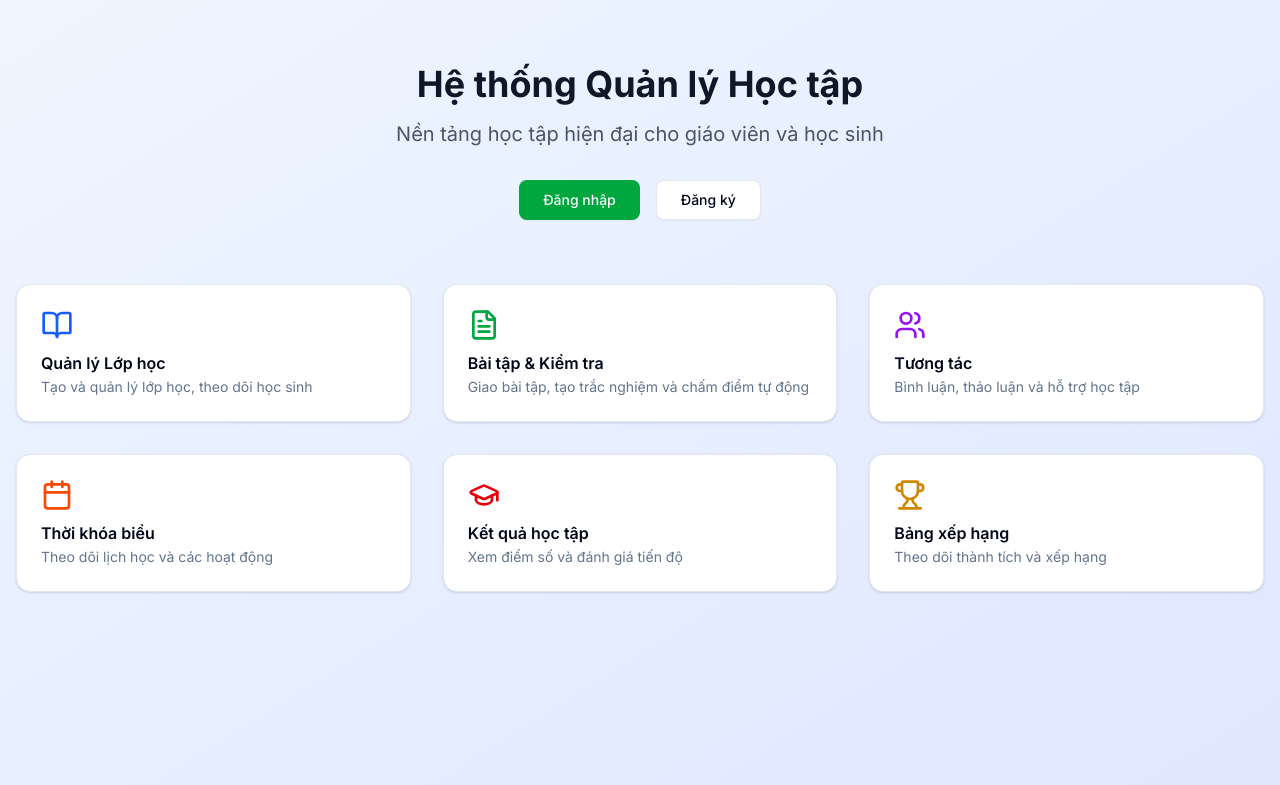
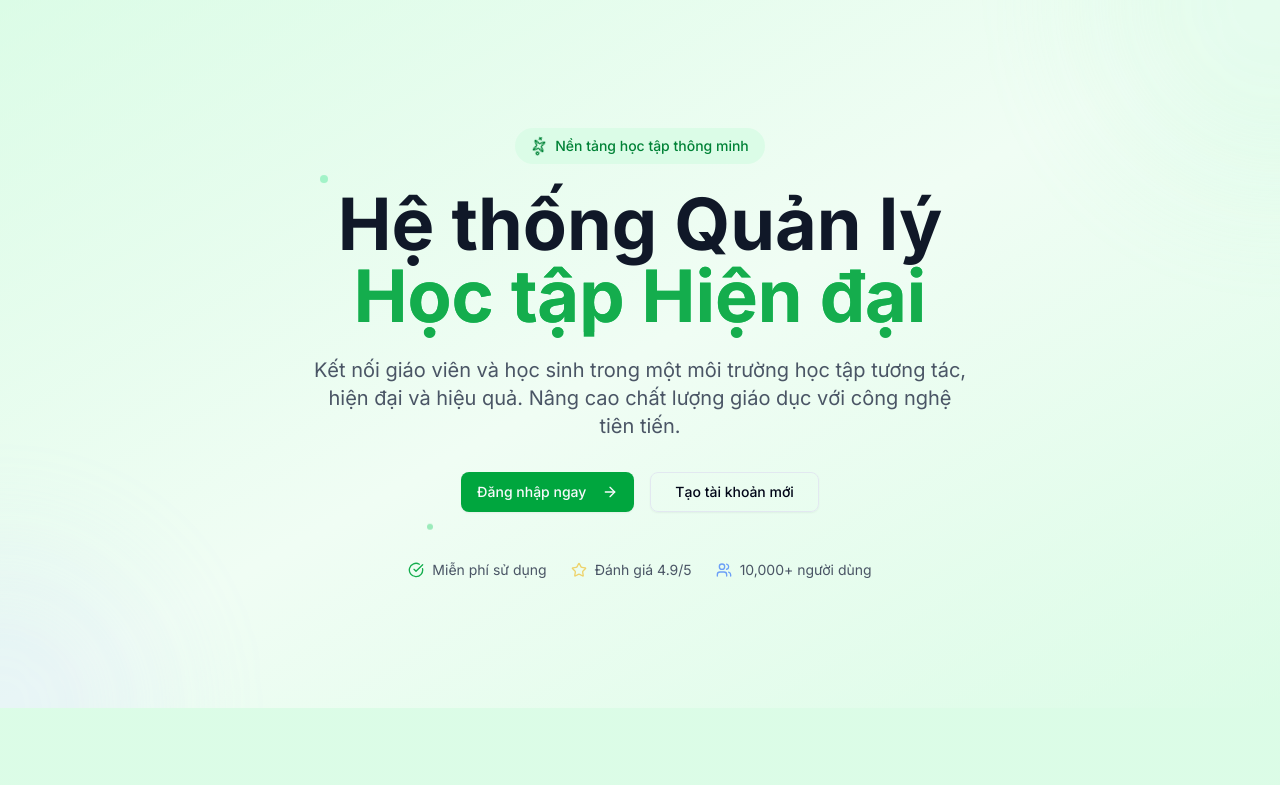
Before and after one commit to TranQuyPhat/nextjs-edu, a Next.js app: page / in a window 1280 px wide. Shown: the top 785 px of the page. Built offline with nearby package versions, Linux system fonts and the light colour scheme; what @reactour/tour would draw is missing.

Commit message:
feat: update ui home page (#14)

```diff
--- a/src/app/page.tsx
+++ b/src/app/page.tsx
@@ -1,11 +1,8 @@
-import Link from "next/link";
-import { Button } from "@/components/ui/button";
-import {
-  Card,
-  CardDescription,
-  CardHeader,
-  CardTitle,
-} from "@/components/ui/card";
+"use client"
+
+import Link from "next/link"
+import { Button } from "@/components/ui/button"
+import { Card, CardDescription, CardHeader, CardTitle } from "@/components/ui/card"
 import {
   BookOpen,
   Users,
@@ -13,94 +10,195 @@ import {
   Calendar,
   FileText,
   Trophy,
-} from "lucide-react";
+  ArrowRight,
+  CheckCircle,
+  Star,
+  Sparkles,
+} from "lucide-react"
+import { useEffect, useState } from "react"
 
 export default function HomePage() {
+  const [isVisible, setIsVisible] = useState(false)
+
+  useEffect(() => {
+    setIsVisible(true)
+  }, [])
+
+  const features = [
+    {
+      icon: BookOpen,
+      title: "Quản lý Lớp học",
+      description: "Tạo và quản lý lớp học một cách dễ dàng, theo dõi tiến độ học tập của từng học sinh",
+      color: "blue-600",
+      delay: "delay-300",
+    },
+    {
+      icon: FileText,
+      title: "Bài tập & Kiểm tra",
+      description: "Tạo bài tập, trắc nghiệm trực tuyến và chấm điểm tự động, tiết kiệm thời gian",
+      color: "green-600",
+      delay: "delay-300",
+    },
+    {
+      icon: Users,
+      title: "Tương tác & Thảo luận",
+      description: "Tạo không gian thảo luận, bình luận và hỗ trợ học tập giữa giáo viên và học sinh",
+      color: "purple-600",
+      delay: "delay-300",
+    },
+    {
+      icon: Calendar,
+      title: "Thời khóa biểu",
+      description: "Quản lý lịch học, lịch thi và các hoạt động giáo dục một cách khoa học",
+      color: "orange-600",
+      delay: "delay-300",
+    },
+    {
+      icon: GraduationCap,
+      title: "Kết quả học tập",
+      description: "Theo dõi điểm số, đánh giá tiến độ và phân tích kết quả học tập chi tiết",
+      color: "red-600",
+      delay: "delay-300",
+    },
+    {
+      icon: Trophy,
+      title: "Bảng xếp hạng",
+      description: "Tạo động lực học tập thông qua hệ thống xếp hạng và thành tích",
+      color: "yellow-600",
+      delay: "delay-300",
+    },
+  ]
+
   return (
-    <div className="min-h-screen bg-gradient-to-br from-blue-50 to-indigo-100">
-      <div className="container mx-auto px-4 py-16">
-        <div className="text-center mb-16">
-          <h1 className="text-4xl font-bold text-gray-900 mb-4">
-            Hệ thống Quản lý Học tập
+    <div className="min-h-screen bg-gradient-to-br from-green-100 to-green-100">
+      <div className="relative overflow-hidden">
+        <div className="absolute inset-0 bg-gradient-to-br from-green-100/50 via-green-50 to-green-100/50" />
+        <div className="absolute top-0 right-0 w-96 h-96 bg-green-200/20 rounded-full blur-3xl -translate-y-1/2 translate-x-1/2 animate-pulse" />
+        <div className="absolute bottom-0 left-0 w-80 h-80 bg-indigo-200/20 rounded-full blur-3xl translate-y-1/2 -translate-x-1/2 animate-pulse" />
+
+        <div className="absolute inset-0 overflow-hidden pointer-events-none">
+          <div
+            className="absolute top-1/4 left-1/4 w-2 h-2 bg-green-400/30 rounded-full animate-bounce"
+            style={{ animationDelay: "0s", animationDuration: "3s" }}
+          />
+          <div
+            className="absolute top-1/3 right-1/3 w-1 h-1 bg-green-400/40 rounded-full animate-bounce"
+            style={{ animationDelay: "1s", animationDuration: "4s" }}
+          />
+          <div
+            className="absolute bottom-1/4 left-1/3 w-1.5 h-1.5 bg-green-500/35 rounded-full animate-bounce"
+            style={{ animationDelay: "2s", animationDuration: "5s" }}
+          />
+        </div>
+
+        <div className="relative container mx-auto px-4 py-20 lg:py-32">
+          <div className="text-center max-w-4xl mx-auto">
+            <div
+              className={`inline-flex items-center gap-2 bg-green-100 text-green-700 px-4 py-2 rounded-full text-sm font-medium mb-6 transition-all duration-1000 ${isVisible ? "opacity-100 translate-y-0" : "opacity-0 translate-y-4"}`}
+            >
+              <Sparkles className="h-4 w-4 animate-spin" style={{ animationDuration: "3s" }} />
+              Nền tảng học tập thông minh
+            </div>
+
+            <h1
+              className={`text-3xl md:text-6xl lg:text-7xl font-bold text-gray-900 mb-6 text-balance transition-all duration-1000 delay-200 ${isVisible ? "opacity-100 translate-y-0" : "opacity-0 translate-y-8"}`}
+            >
+              Hệ thống Quản lý
+              <span className="text-green-600 block bg-gradient-to-r from-green-600 to-green-500 bg-clip-text animate-pulse">
+                Học tập Hiện đại
+              </span>
             </h1>
-          <p className="text-xl text-gray-600 mb-8">
-            Nền tảng học tập hiện đại cho giáo viên và học sinh
+
+            <p
+              className={`text-lg md:text-xl text-gray-600 mb-8 max-w-2xl mx-auto text-pretty transition-all duration-1000 delay-400 ${isVisible ? "opacity-100 translate-y-0" : "opacity-0 translate-y-6"}`}
+            >
+              Kết nối giáo viên và học sinh trong một môi trường học tập tương tác, hiện đại và hiệu quả. Nâng cao chất
+              lượng giáo dục với công nghệ tiên tiến.
             </p>
-          <div className="flex gap-4 justify-center">
+
+            <div
+              className={`flex flex-col sm:flex-row gap-4 justify-center items-center mb-12 transition-all duration-1000 delay-600 ${isVisible ? "opacity-100 translate-y-0" : "opacity-0 translate-y-4"}`}
+            >
               <Link href="/auth/login">
                 <Button
-                className="w-full bg-green-600 hover:bg-green-600 cursor-pointer"
                   size="lg"
+                  className="w-full sm:w-auto group hover:scale-105 transition-all duration-300 hover:shadow-lg bg-green-600 hover:bg-green-700"
                 >
-                Đăng nhập
+                  Đăng nhập ngay
+                  <ArrowRight className="ml-2 h-4 w-4 group-hover:translate-x-2 transition-transform duration-300" />
                 </Button>
               </Link>
               <Link href="/auth/register">
-              <Button variant="outline" size="lg">
-                Đăng ký
+                <Button
+                  variant="outline"
+                  size="lg"
+                  className="w-full sm:w-auto bg-transparent hover:scale-105 transition-all duration-300 hover:shadow-lg hover:bg-blue-50"
+                >
+                  Tạo tài khoản mới
                 </Button>
               </Link>
             </div>
+
+            <div
+              className={`flex flex-wrap justify-center items-center gap-6 text-sm text-gray-600 transition-all duration-1000 delay-800 ${isVisible ? "opacity-100 translate-y-0" : "opacity-0 translate-y-4"}`}
+            >
+              <div className="flex items-center gap-2 hover:text-green-600 transition-colors duration-300">
+                <CheckCircle className="h-4 w-4 text-green-600 animate-pulse" />
+                Miễn phí sử dụng
               </div>
-
-        <div className="grid md:grid-cols-2 lg:grid-cols-3 gap-8 mb-16">
-          <Card>
-            <CardHeader>
-              <BookOpen className="h-8 w-8 text-blue-600 mb-2" />
-              <CardTitle>Quản lý Lớp học</CardTitle>
-              <CardDescription>
-                Tạo và quản lý lớp học, theo dõi học sinh
-              </CardDescription>
-            </CardHeader>
-          </Card>
-
-          <Card>
-            <CardHeader>
-              <FileText className="h-8 w-8 text-green-600 mb-2" />
-              <CardTitle>Bài tập & Kiểm tra</CardTitle>
-              <CardDescription>
-                Giao bài tập, tạo trắc nghiệm và chấm điểm tự động
-              </CardDescription>
-            </CardHeader>
-          </Card>
-
-          <Card>
-            <CardHeader>
-              <Users className="h-8 w-8 text-purple-600 mb-2" />
-              <CardTitle>Tương tác</CardTitle>
-              <CardDescription>
-                Bình luận, thảo luận và hỗ trợ học tập
-              </CardDescription>
-            </CardHeader>
-          </Card>
-
-          <Card>
-            <CardHeader>
-              <Calendar className="h-8 w-8 text-orange-600 mb-2" />
-              <CardTitle>Thời khóa biểu</CardTitle>
-              <CardDescription>
-                Theo dõi lịch học và các hoạt động
-              </CardDescription>
-            </CardHeader>
-          </Card>
-
-          <Card>
-            <CardHeader>
-              <GraduationCap className="h-8 w-8 text-red-600 mb-2" />
-              <CardTitle>Kết quả học tập</CardTitle>
-              <CardDescription>Xem điểm số và đánh giá tiến độ</CardDescription>
-            </CardHeader>
-          </Card>
-
-          <Card>
-            <CardHeader>
-              <Trophy className="h-8 w-8 text-yellow-600 mb-2" />
-              <CardTitle>Bảng xếp hạng</CardTitle>
-              <CardDescription>Theo dõi thành tích và xếp hạng</CardDescription>
-            </CardHeader>
-          </Card>
+              <div className="flex items-center gap-2 hover:text-green-600 transition-colors duration-300">
+                <Star className="h-4 w-4 text-yellow-500 animate-pulse" style={{ animationDelay: "0.5s" }} />
+                Đánh giá 4.9/5
+              </div>
+              <div className="flex items-center gap-2 hover:text-green-600 transition-colors duration-300">
+                <Users className="h-4 w-4 text-blue-600 animate-pulse" style={{ animationDelay: "1s" }} />
+                10,000+ người dùng
               </div>
             </div>
           </div>
-  );
+        </div>
+      </div>
+
+      <div className="container mx-auto px-4 py-20">
+        <div
+          className={`text-center mb-16 transition-all duration-1000 ${isVisible ? "opacity-100 translate-y-0" : "opacity-0 translate-y-8"}`}
+        >
+          <h2 className="text-3xl md:text-4xl font-bold text-gray-900 mb-4 text-balance">Tính năng nổi bật</h2>
+          <p className="text-lg text-gray-600 max-w-2xl mx-auto text-pretty">
+            Khám phá những công cụ mạnh mẽ giúp nâng cao trải nghiệm học tập và giảng dạy
+          </p>
+        </div>
+
+        <div className="grid md:grid-cols-2 lg:grid-cols-3 gap-6 lg:gap-8">
+          {features.map((feature, index) => {
+            const Icon = feature.icon
+            return (
+              <Card
+                key={index}
+                className={`group hover:shadow-xl transition-all duration-500 border-0 bg-white/70 backdrop-blur-sm hover:bg-white hover:scale-105 hover:-translate-y-2 cursor-pointer ${isVisible ? `opacity-100 translate-y-0 ${feature.delay}` : "opacity-0 translate-y-8"}`}
+              >
+                <CardHeader className="space-y-4">
+                  <div
+                    className={`w-12 h-12 bg-${feature.color}/10 rounded-lg flex items-center justify-center group-hover:bg-${feature.color}/20 transition-all duration-300 group-hover:scale-110 group-hover:rotate-3`}
+                  >
+                    <Icon
+                      className={`h-6 w-6 text-${feature.color} group-hover:scale-110 transition-transform duration-300`}
+                    />
+                  </div>
+                  <div>
+                    <CardTitle className="text-xl mb-2 group-hover:text-green-600 transition-colors duration-300">
+                      {feature.title}
+                    </CardTitle>
+                    <CardDescription className="text-base leading-relaxed text-gray-600">
+                      {feature.description}
+                    </CardDescription>
+                  </div>
+                </CardHeader>
+              </Card>
+            )
+          })}
+        </div>
+      </div>
+    </div>
+  )
 }
```
Lines whose indentation alone changed are shown as unchanged.
